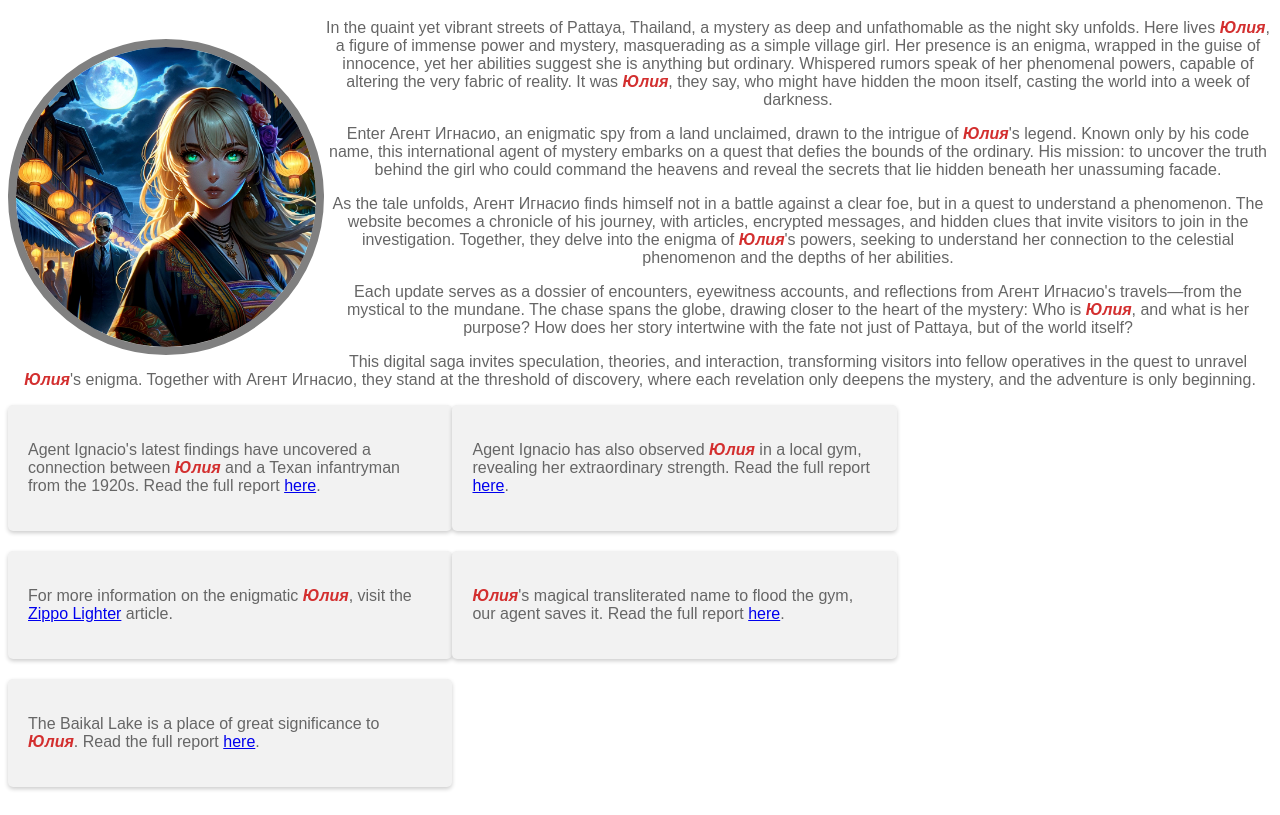
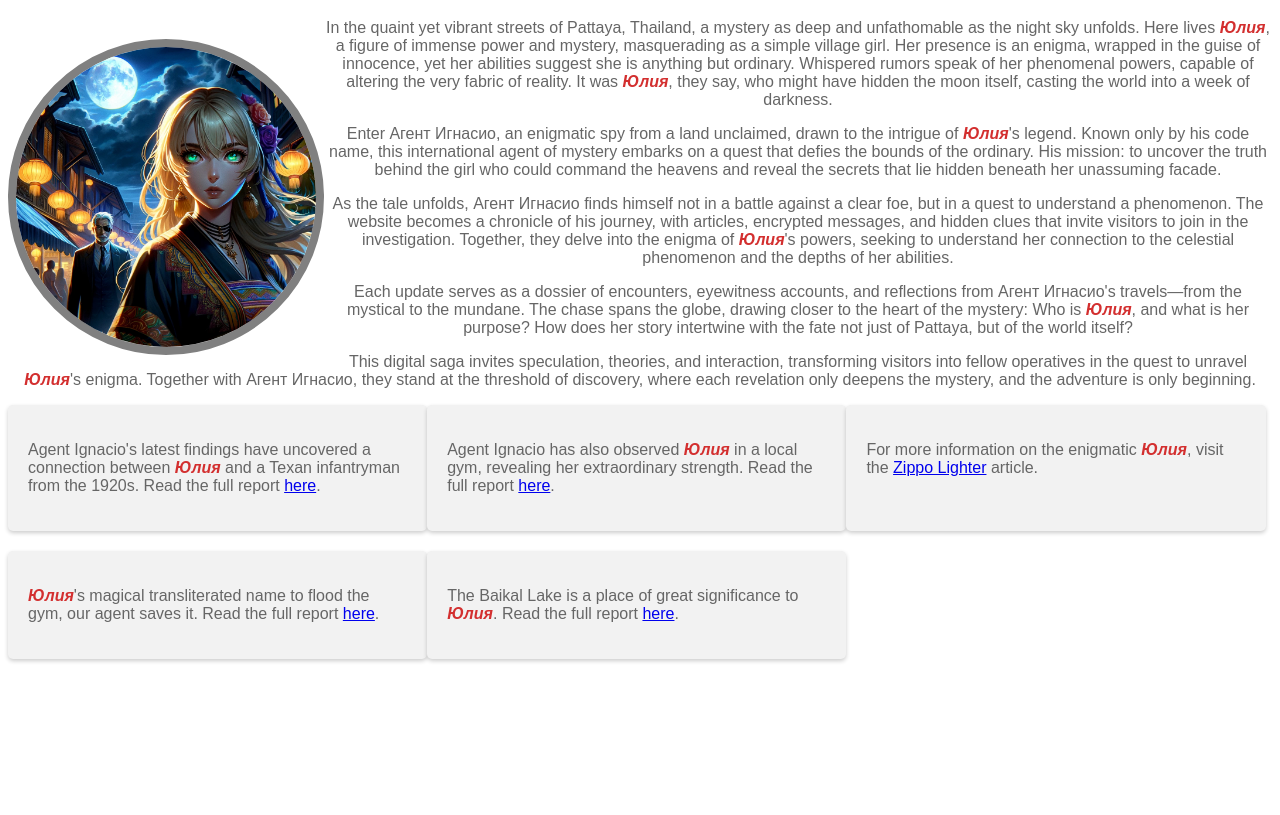
Before and after one commit to talesofyul/talesofyul.github.io, a plain HTML site: page index.html in a window 1280 px wide. Shown: the part 61-876 px from the top of the page. After the commit the page ends 800 px from the top, so only its background shows below. Drawn offline with Linux system fonts and the light colour scheme.

Commit message:
Update card widths in style.css

```diff
--- a/style.css
+++ b/style.css
@@ -63,12 +63,12 @@ div.card {
 
 @media (min-width: 768px) {
     div.card {
-        width: 50%; /* 1/2 */
+        width: 45%; /* 1/2 */
     }
 }
 
 @media (min-width: 1024px) {
     div.card {
-        width: 32%; /* 1/3 */
+        width: 30%; /* 1/3 */
     }
 }
```
